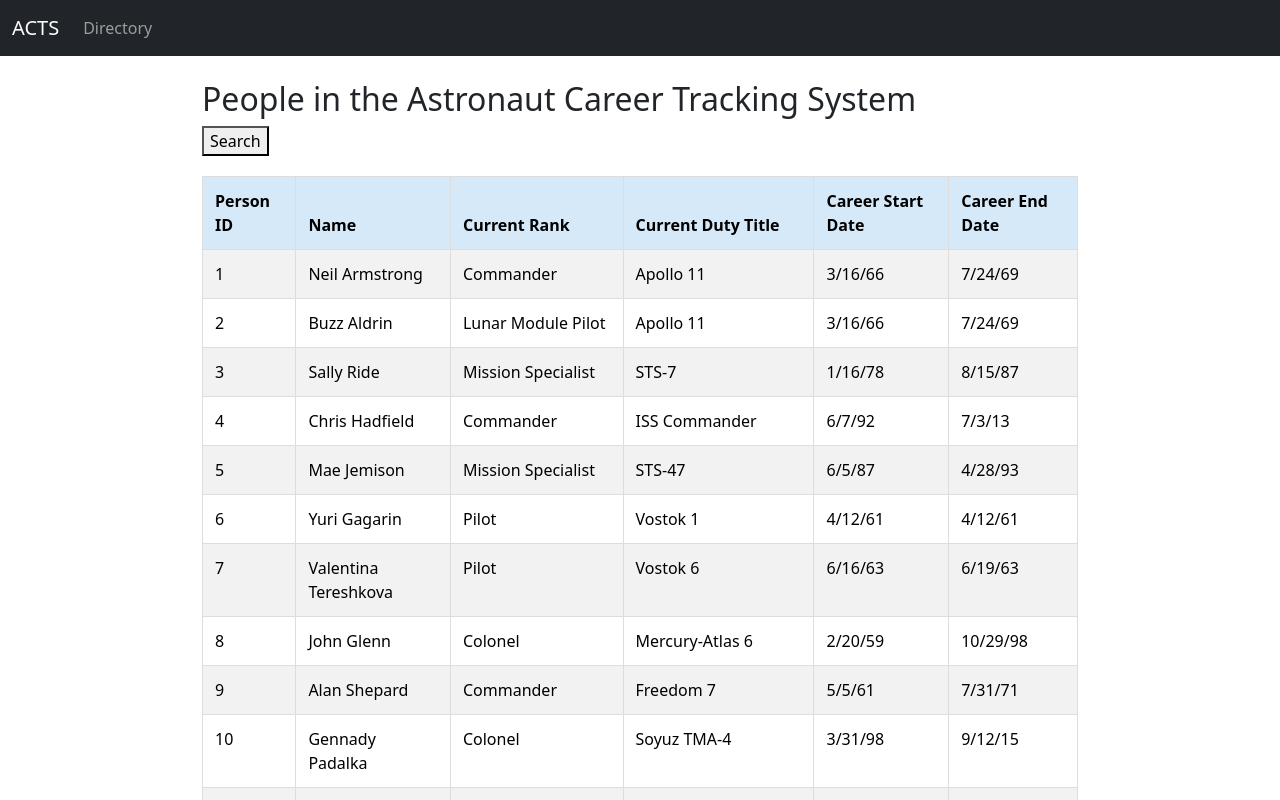
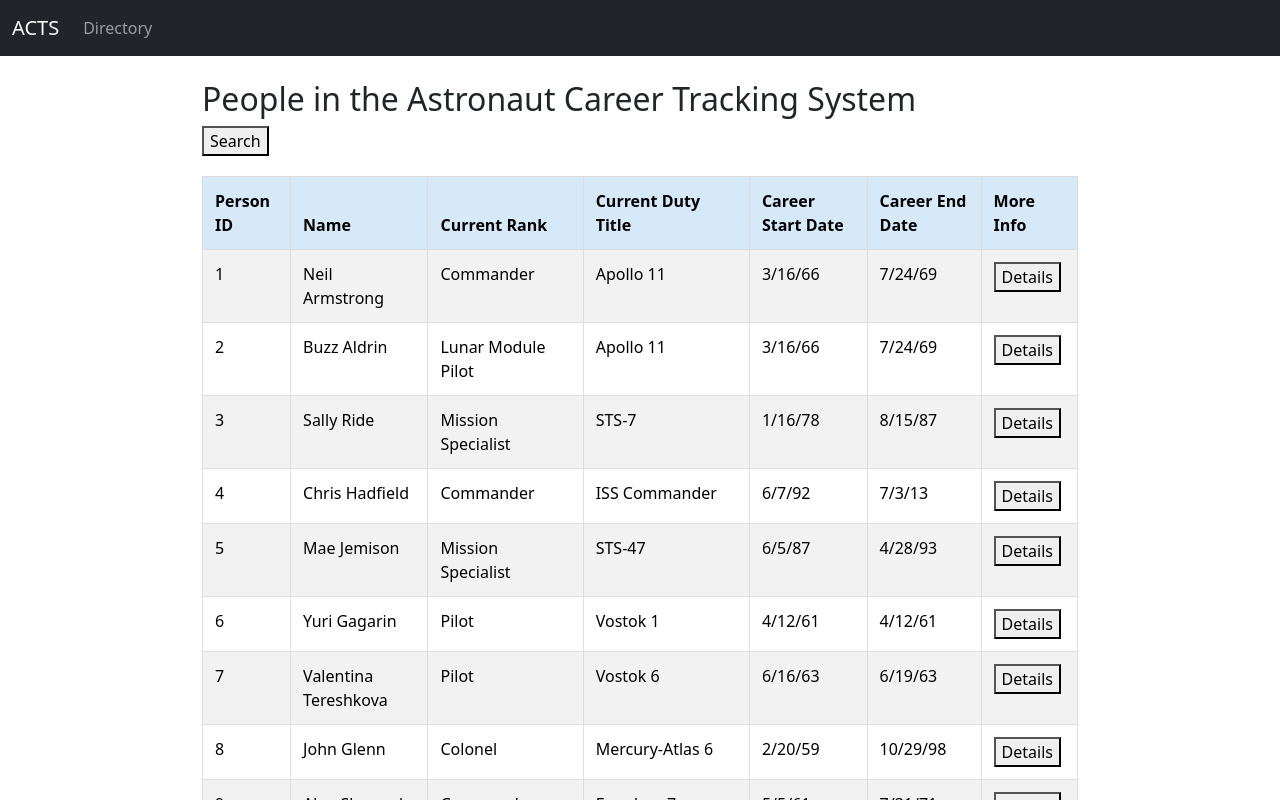
Before and after one commit to bochia/Stargate, an Angular app in the folder stargate.client/: page /directory in a window 1280 px wide. Shown: the top 800 px of the page. Built offline with nearby package versions, Linux system fonts and the light colour scheme.

Commit message:
feat: added a button to the table.

```diff
--- a/stargate.client/src/app/person-directory/person-directory.component.html
+++ b/stargate.client/src/app/person-directory/person-directory.component.html
@@ -12,6 +12,7 @@
         <th>Current Duty Title</th>
         <th>Career Start Date</th>
         <th>Career End Date</th>
+        <th>More Info</th>
       </tr>
     </thead>
     <tbody>
@@ -23,6 +24,7 @@
         <td>{{ person.currentDutyTitle }}</td>
         <td>{{ person.careerStartDate | date:'shortDate' }}</td>
         <td>{{ person.careerEndDate | date:'shortDate' }}</td>
+        <td><button class="btn-primary">Details</button></td>
       </tr>
     </tbody>
   </table>
```
